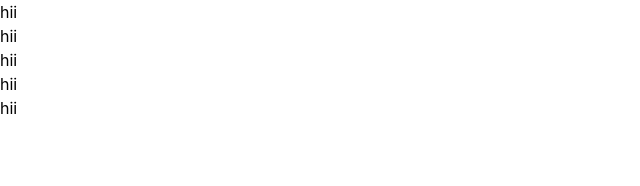
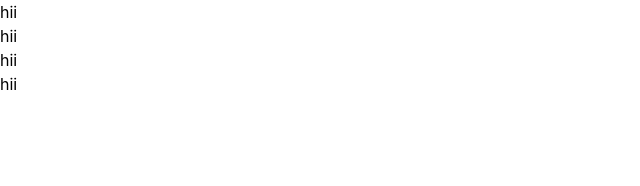
Before and after one commit to Sujalpatil-2007/Practice, a React (Vite) app: page / in a window 1280 px wide. Shown: the top 186 px of the page, without its empty margins (0-640 px from the left). Built offline with nearby package versions, Linux system fonts and the light colour scheme.

Commit message:
remove h5

```diff
--- a/src/App.jsx
+++ b/src/App.jsx
@@ -7,7 +7,6 @@ const App = () => {
       <h2>hii</h2>
       <h3>hii</h3>
       <h4>hii</h4>
-      <h5>hii</h5>
     </div>
   )
 }
```
